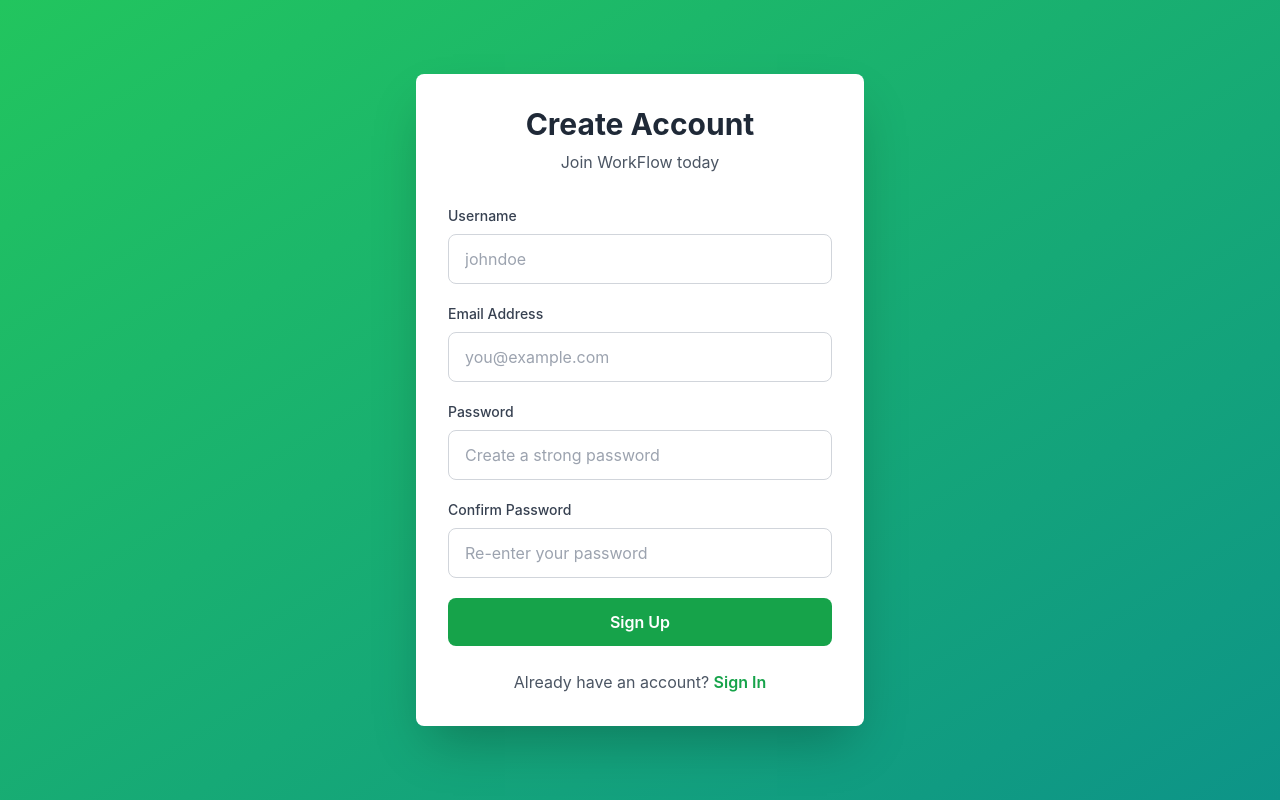
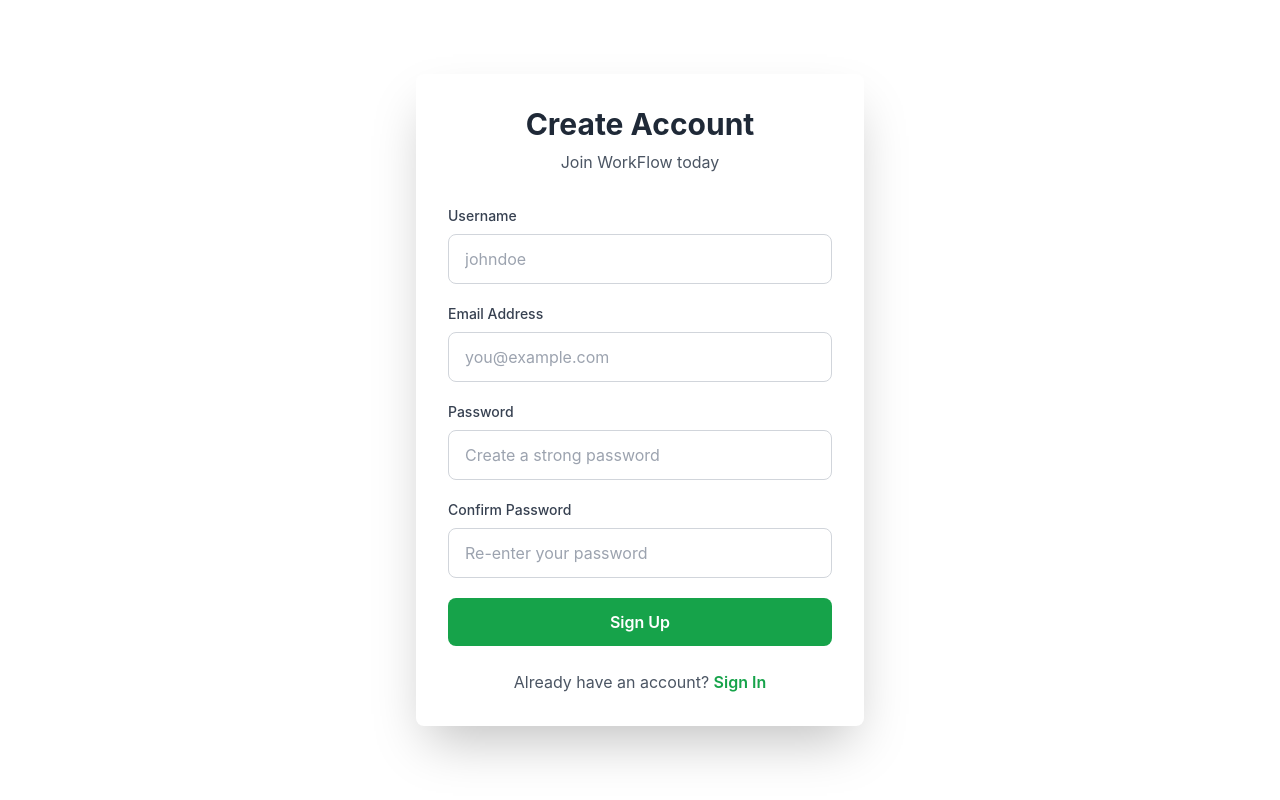
Before and after one commit to NiranjanKumar001/workflow, a React (Vite) app in the folder frontend/: page /register in a window 1280 px wide. Built offline with nearby package versions, Linux system fonts and the light colour scheme.

Commit message:
fix(Register.jsx): sync validation with updated backend constraints

```diff
--- a/frontend/src/pages/Register.jsx
+++ b/frontend/src/pages/Register.jsx
@@ -126,7 +126,7 @@
 
 
   return (
-    <div className="min-h-screen flex items-center justify-center bg-gradient-to-br from-green-500 to-teal-600 p-4">
+    <div className="min-h-screen flex items-center justify-center bg-gradient-to-br from-slate-350 to-slate-450 p-4">
       <div className="bg-white rounded-lg shadow-2xl p-8 w-full max-w-md">
         {/* Header */}
         <div className="text-center mb-8">
```
